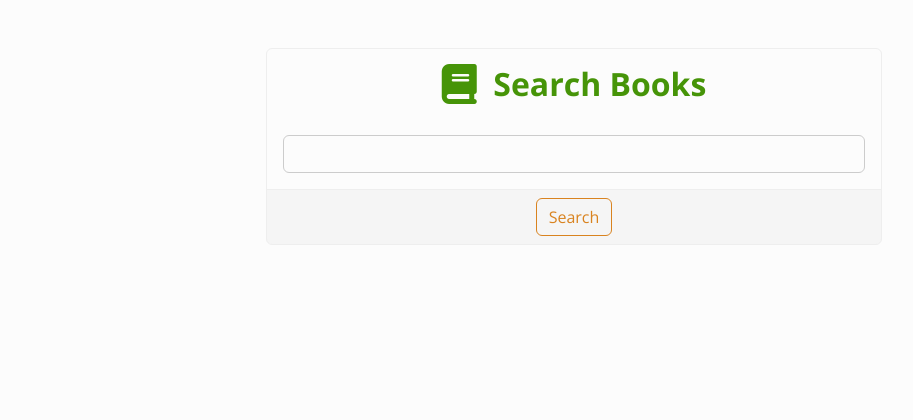
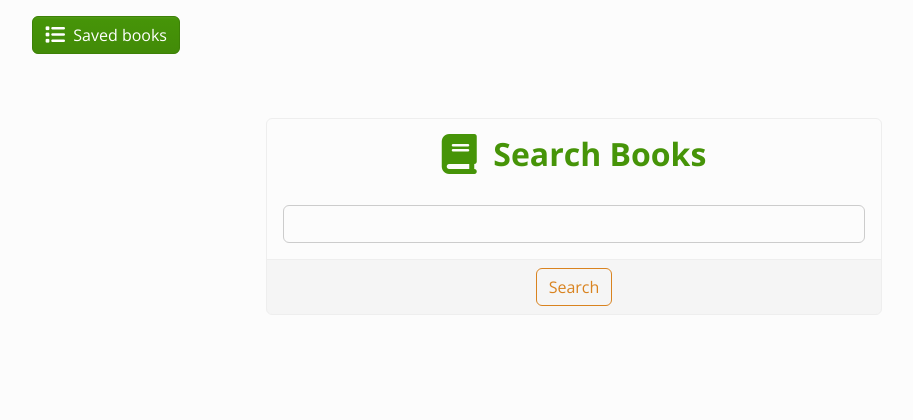
Before and after one commit to alex-njuguna/study-portal, a Django app: page /book/ in a window 1280 px wide. Shown: the part 71-491 px from the top of the page, without its empty margins (66-979 px from the left). Run offline with Django 4.2, Linux system fonts and the light colour scheme; some libraries are stand-ins or nearby versions.

Commit message:
add book templating and routing

```diff
--- a/portal/book/templates/book/home.html
+++ b/portal/book/templates/book/home.html
@@ -6,6 +6,16 @@
 
 
 {% block content %}
+
+    <!-- redirect to saved books a book -->
+    <div class="container-sm">
+        <a class="btn btn-success text-decoration-none m-3" href="{% url 'book:books' %}">
+            <i class="fa-solid fa-list fa-lg"></i> &nbsp;Saved books
+        </a>
+    </div>
+
+
+
     <!-- Search book form -->
     <div class="container-sm mt-5 w-50 text-center" style="margin-bottom: 120px;">
         <div class="card">
--- a/portal/book/urls.py
+++ b/portal/book/urls.py
@@ -9,6 +9,7 @@ app_name = "book"
 
 urlpatterns = [
     path("", views.home, name="home"),
+    path("books/", views.books, name="books"),
 ]
 
 urlpatterns += static(settings.MEDIA_URL, document_root=settings.MEDIA_ROOT)
--- a/portal/book/views.py
+++ b/portal/book/views.py
@@ -1,7 +1,9 @@
-from django.shortcuts import render
 import requests
 
-from .forms import SearchBookForm
+from django.shortcuts import render, redirect
+from django.contrib import messages
+
+from .forms import SearchBookForm, AddBookForm
 
 
 def home(request):
@@ -49,3 +51,22 @@ def home(request):
         "title": "books",
         "form": form
     })
+
+
+def books(request):
+    """add a book to the portal"""
+    if request.method == "POST":
+        form = AddBookForm(request.POST, request.FILES)
+
+        if form.is_valid():
+            form.save()
+
+            messages.success(request, "New book added")
+            return redirect("book:home")
+    else:
+       form = AddBookForm()
+
+    return render(request, "book/books.html.html", {
+        "title": "books",
+        "form": form
+    })
```
Also changed, not shown: portal/book/templates/book/books.html (added, +32 -0 lines).
